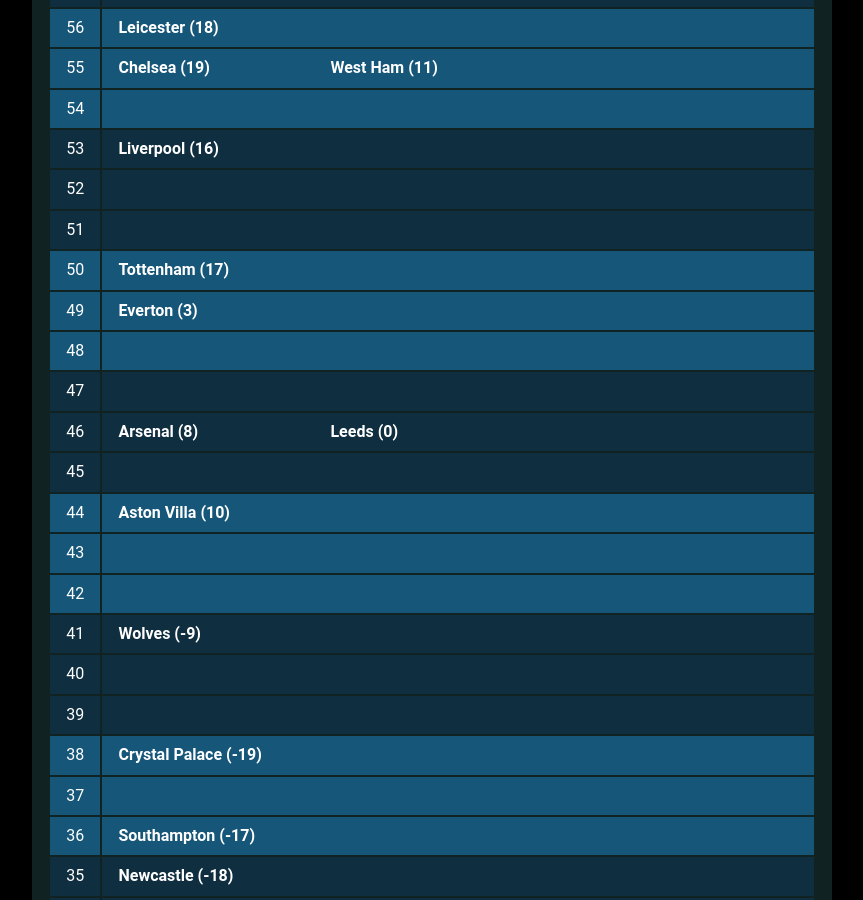
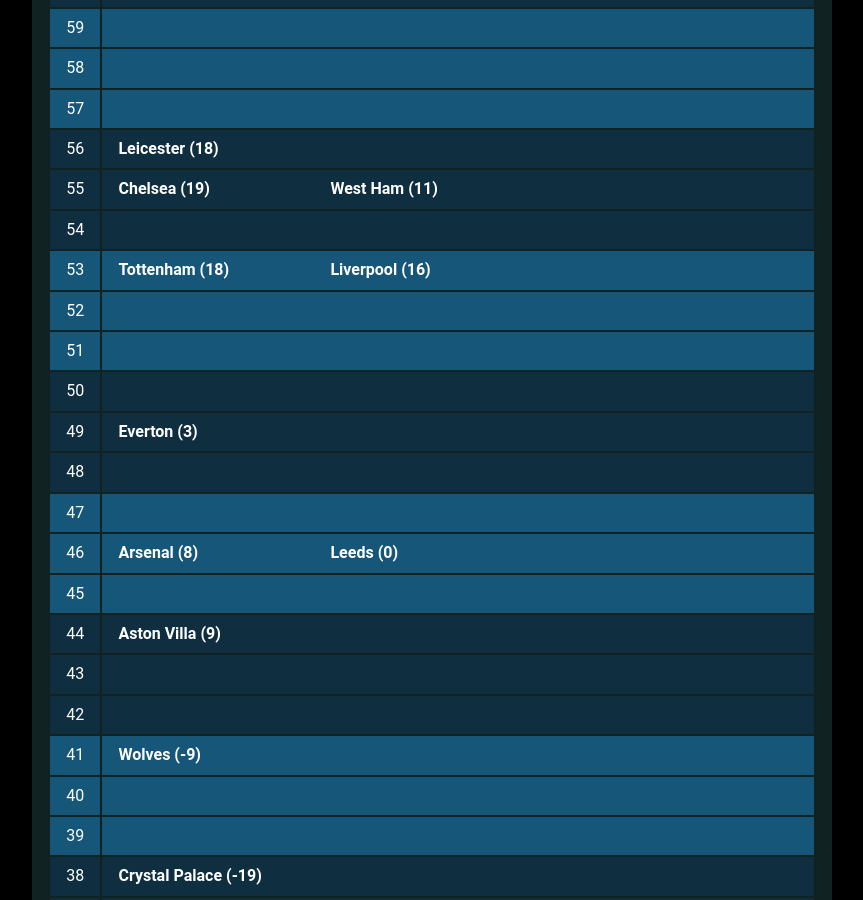
Before and after one commit to muru/muru.github.io, a Jekyll site: the page built from resources.md, in a window 1280 px wide and 900 px high, scrolled down 2204 px. Shown: the whole window, without its empty margins (208-1071 px from the left). Built offline with Jekyll 4.4.1, drawn with Linux system fonts in a browser that asks for light colours; some web fonts are replaced; some of the changed text lies outside the part shown.

Commit message:
updated cann-table: Fri 23 Apr 00:04:18 JST 2021

```diff
--- a/cann-table.html
+++ b/cann-table.html
@@ -1,329 +1,344 @@
 <table id="cann-table">
 <thead> <th> Pts </th> <th> Clubs (GD) </th> </thead>
 	<tr class="cann-row-1">
-		<td class="cann-point"> 74 </td>
+		<td class="cann-point"> 77 </td>
 		<td class="cann-clubs">
-			<span class="club-name"> Man City (44) </span>
+			<span class="club-name"> Man City (45) </span>
 		</td>
  	</tr>
 	<tr class="cann-row-1">
+		<td class="cann-point"> 76 </td>
+		<td class="cann-clubs">
+		</td>
+ 	</tr>
+	<tr class="cann-row-1">
+		<td class="cann-point"> 75 </td>
+		<td class="cann-clubs">
+		</td>
+ 	</tr>
+	<tr class="cann-row-2">
+		<td class="cann-point"> 74 </td>
+		<td class="cann-clubs">
+		</td>
+ 	</tr>
+	<tr class="cann-row-2">
 		<td class="cann-point"> 73 </td>
 		<td class="cann-clubs">
 		</td>
  	</tr>
-	<tr class="cann-row-1">
+	<tr class="cann-row-2">
 		<td class="cann-point"> 72 </td>
 		<td class="cann-clubs">
 		</td>
  	</tr>
-	<tr class="cann-row-2">
+	<tr class="cann-row-1">
 		<td class="cann-point"> 71 </td>
 		<td class="cann-clubs">
 		</td>
  	</tr>
-	<tr class="cann-row-2">
+	<tr class="cann-row-1">
 		<td class="cann-point"> 70 </td>
 		<td class="cann-clubs">
 		</td>
  	</tr>
-	<tr class="cann-row-2">
+	<tr class="cann-row-1">
 		<td class="cann-point"> 69 </td>
 		<td class="cann-clubs">
 		</td>
  	</tr>
-	<tr class="cann-row-1">
+	<tr class="cann-row-2">
 		<td class="cann-point"> 68 </td>
 		<td class="cann-clubs">
 		</td>
  	</tr>
-	<tr class="cann-row-1">
+	<tr class="cann-row-2">
 		<td class="cann-point"> 67 </td>
 		<td class="cann-clubs">
 		</td>
  	</tr>
-	<tr class="cann-row-1">
+	<tr class="cann-row-2">
 		<td class="cann-point"> 66 </td>
 		<td class="cann-clubs">
 			<span class="club-name"> Man Utd (29) </span>
 		</td>
  	</tr>
-	<tr class="cann-row-2">
+	<tr class="cann-row-1">
 		<td class="cann-point"> 65 </td>
 		<td class="cann-clubs">
 		</td>
  	</tr>
-	<tr class="cann-row-2">
+	<tr class="cann-row-1">
 		<td class="cann-point"> 64 </td>
 		<td class="cann-clubs">
 		</td>
  	</tr>
-	<tr class="cann-row-2">
+	<tr class="cann-row-1">
 		<td class="cann-point"> 63 </td>
 		<td class="cann-clubs">
 		</td>
  	</tr>
-	<tr class="cann-row-1">
+	<tr class="cann-row-2">
 		<td class="cann-point"> 62 </td>
 		<td class="cann-clubs">
 		</td>
  	</tr>
-	<tr class="cann-row-1">
+	<tr class="cann-row-2">
 		<td class="cann-point"> 61 </td>
 		<td class="cann-clubs">
 		</td>
  	</tr>
-	<tr class="cann-row-1">
+	<tr class="cann-row-2">
 		<td class="cann-point"> 60 </td>
 		<td class="cann-clubs">
 		</td>
  	</tr>
-	<tr class="cann-row-2">
+	<tr class="cann-row-1">
 		<td class="cann-point"> 59 </td>
 		<td class="cann-clubs">
 		</td>
  	</tr>
-	<tr class="cann-row-2">
+	<tr class="cann-row-1">
 		<td class="cann-point"> 58 </td>
 		<td class="cann-clubs">
 		</td>
  	</tr>
-	<tr class="cann-row-2">
+	<tr class="cann-row-1">
 		<td class="cann-point"> 57 </td>
 		<td class="cann-clubs">
 		</td>
  	</tr>
-	<tr class="cann-row-1">
+	<tr class="cann-row-2">
 		<td class="cann-point"> 56 </td>
 		<td class="cann-clubs">
 			<span class="club-name"> Leicester (18) </span>
 		</td>
  	</tr>
-	<tr class="cann-row-1">
+	<tr class="cann-row-2">
 		<td class="cann-point"> 55 </td>
 		<td class="cann-clubs">
 			<span class="club-name"> Chelsea (19) </span>
 			<span class="club-name"> West Ham (11) </span>
 		</td>
  	</tr>
-	<tr class="cann-row-1">
+	<tr class="cann-row-2">
 		<td class="cann-point"> 54 </td>
 		<td class="cann-clubs">
 		</td>
  	</tr>
-	<tr class="cann-row-2">
+	<tr class="cann-row-1">
 		<td class="cann-point"> 53 </td>
 		<td class="cann-clubs">
+			<span class="club-name"> Tottenham (18) </span>
 			<span class="club-name"> Liverpool (16) </span>
 		</td>
  	</tr>
-	<tr class="cann-row-2">
+	<tr class="cann-row-1">
 		<td class="cann-point"> 52 </td>
 		<td class="cann-clubs">
 		</td>
  	</tr>
-	<tr class="cann-row-2">
+	<tr class="cann-row-1">
 		<td class="cann-point"> 51 </td>
 		<td class="cann-clubs">
 		</td>
  	</tr>
-	<tr class="cann-row-1">
+	<tr class="cann-row-2">
 		<td class="cann-point"> 50 </td>
 		<td class="cann-clubs">
-			<span class="club-name"> Tottenham (17) </span>
 		</td>
  	</tr>
-	<tr class="cann-row-1">
+	<tr class="cann-row-2">
 		<td class="cann-point"> 49 </td>
 		<td class="cann-clubs">
 			<span class="club-name"> Everton (3) </span>
 		</td>
  	</tr>
-	<tr class="cann-row-1">
+	<tr class="cann-row-2">
 		<td class="cann-point"> 48 </td>
 		<td class="cann-clubs">
 		</td>
  	</tr>
-	<tr class="cann-row-2">
+	<tr class="cann-row-1">
 		<td class="cann-point"> 47 </td>
 		<td class="cann-clubs">
 		</td>
  	</tr>
-	<tr class="cann-row-2">
+	<tr class="cann-row-1">
 		<td class="cann-point"> 46 </td>
 		<td class="cann-clubs">
 			<span class="club-name"> Arsenal (8) </span>
 			<span class="club-name"> Leeds (0) </span>
 		</td>
  	</tr>
-	<tr class="cann-row-2">
+	<tr class="cann-row-1">
 		<td class="cann-point"> 45 </td>
 		<td class="cann-clubs">
 		</td>
  	</tr>
-	<tr class="cann-row-1">
+	<tr class="cann-row-2">
 		<td class="cann-point"> 44 </td>
 		<td class="cann-clubs">
-			<span class="club-name"> Aston Villa (10) </span>
+			<span class="club-name"> Aston Villa (9) </span>
 		</td>
  	</tr>
-	<tr class="cann-row-1">
+	<tr class="cann-row-2">
 		<td class="cann-point"> 43 </td>
 		<td class="cann-clubs">
 		</td>
  	</tr>
-	<tr class="cann-row-1">
+	<tr class="cann-row-2">
 		<td class="cann-point"> 42 </td>
 		<td class="cann-clubs">
 		</td>
  	</tr>
-	<tr class="cann-row-2">
+	<tr class="cann-row-1">
 		<td class="cann-point"> 41 </td>
 		<td class="cann-clubs">
 			<span class="club-name"> Wolves (-9) </span>
 		</td>
  	</tr>
-	<tr class="cann-row-2">
+	<tr class="cann-row-1">
 		<td class="cann-point"> 40 </td>
 		<td class="cann-clubs">
 		</td>
  	</tr>
-	<tr class="cann-row-2">
+	<tr class="cann-row-1">
 		<td class="cann-point"> 39 </td>
 		<td class="cann-clubs">
 		</td>
  	</tr>
-	<tr class="cann-row-1">
+	<tr class="cann-row-2">
 		<td class="cann-point"> 38 </td>
 		<td class="cann-clubs">
 			<span class="club-name"> Crystal Palace (-19) </span>
 		</td>
  	</tr>
-	<tr class="cann-row-1">
+	<tr class="cann-row-2">
 		<td class="cann-point"> 37 </td>
 		<td class="cann-clubs">
 		</td>
  	</tr>
-	<tr class="cann-row-1">
+	<tr class="cann-row-2">
 		<td class="cann-point"> 36 </td>
 		<td class="cann-clubs">
-			<span class="club-name"> Southampton (-17) </span>
+			<span class="club-name"> Southampton (-18) </span>
 		</td>
  	</tr>
-	<tr class="cann-row-2">
+	<tr class="cann-row-1">
 		<td class="cann-point"> 35 </td>
 		<td class="cann-clubs">
 			<span class="club-name"> Newcastle (-18) </span>
 		</td>
  	</tr>
-	<tr class="cann-row-2">
+	<tr class="cann-row-1">
 		<td class="cann-point"> 34 </td>
 		<td class="cann-clubs">
 			<span class="club-name"> Brighton (-5) </span>
 		</td>
  	</tr>
-	<tr class="cann-row-2">
+	<tr class="cann-row-1">
 		<td class="cann-point"> 33 </td>
 		<td class="cann-clubs">
 			<span class="club-name"> Burnley (-19) </span>
 		</td>
  	</tr>
-	<tr class="cann-row-1">
+	<tr class="cann-row-2">
 		<td class="cann-point"> 32 </td>
 		<td class="cann-clubs">
 		</td>
  	</tr>
-	<tr class="cann-row-1">
+	<tr class="cann-row-2">
 		<td class="cann-point"> 31 </td>
 		<td class="cann-clubs">
 		</td>
  	</tr>
-	<tr class="cann-row-1">
+	<tr class="cann-row-2">
 		<td class="cann-point"> 30 </td>
 		<td class="cann-clubs">
 		</td>
  	</tr>
-	<tr class="cann-row-2">
+	<tr class="cann-row-1">
 		<td class="cann-point"> 29 </td>
 		<td class="cann-clubs">
 		</td>
  	</tr>
-	<tr class="cann-row-2">
+	<tr class="cann-row-1">
 		<td class="cann-point"> 28 </td>
 		<td class="cann-clubs">
 		</td>
  	</tr>
-	<tr class="cann-row-2">
+	<tr class="cann-row-1">
 		<td class="cann-point"> 27 </td>
 		<td class="cann-clubs">
 			<span class="club-name"> Fulham (-18) </span>
 		</td>
  	</tr>
-	<tr class="cann-row-1">
+	<tr class="cann-row-2">
 		<td class="cann-point"> 26 </td>
 		<td class="cann-clubs">
 		</td>
  	</tr>
-	<tr class="cann-row-1">
+	<tr class="cann-row-2">
 		<td class="cann-point"> 25 </td>
 		<td class="cann-clubs">
 		</td>
  	</tr>
-	<tr class="cann-row-1">
+	<tr class="cann-row-2">
 		<td class="cann-point"> 24 </td>
 		<td class="cann-clubs">
 			<span class="club-name"> West Brom (-31) </span>
 		</td>
  	</tr>
-	<tr class="cann-row-2">
+	<tr class="cann-row-1">
 		<td class="cann-point"> 23 </td>
 		<td class="cann-clubs">
 		</td>
  	</tr>
-	<tr class="cann-row-2">
+	<tr class="cann-row-1">
 		<td class="cann-point"> 22 </td>
 		<td class="cann-clubs">
 		</td>
  	</tr>
-	<tr class="cann-row-2">
+	<tr class="cann-row-1">
 		<td class="cann-point"> 21 </td>
 		<td class="cann-clubs">
 		</td>
  	</tr>
-	<tr class="cann-row-1">
+	<tr class="cann-row-2">
 		<td class="cann-point"> 20 </td>
 		<td class="cann-clubs">
 		</td>
  	</tr>
-	<tr class="cann-row-1">
+	<tr class="cann-row-2">
 		<td class="cann-point"> 19 </td>
 		<td class="cann-clubs">
 		</td>
  	</tr>
-	<tr class="cann-row-1">
+	<tr class="cann-row-2">
 		<td class="cann-point"> 18 </td>
 		<td class="cann-clubs">
 		</td>
  	</tr>
-	<tr class="cann-row-2">
+	<tr class="cann-row-1">
 		<td class="cann-point"> 17 </td>
 		<td class="cann-clubs">
 		</td>
  	</tr>
-	<tr class="cann-row-2">
+	<tr class="cann-row-1">
 		<td class="cann-point"> 16 </td>
 		<td class="cann-clubs">
 		</td>
  	</tr>
-	<tr class="cann-row-2">
+	<tr class="cann-row-1">
 		<td class="cann-point"> 15 </td>
 		<td class="cann-clubs">
 		</td>
  	</tr>
-	<tr class="cann-row-1">
+	<tr class="cann-row-2">
 		<td class="cann-point"> 14 </td>
 		<td class="cann-clubs">
 			<span class="club-name"> Sheff Utd (-39) </span>
 		</td>
  	</tr>
 </table>
-<span id="cann-gen-note"> Generated on  Thursday, 22 April 2021 at 00:01 JST. </span>
+<span id="cann-gen-note"> Generated on  Friday, 23 April 2021 at 00:04 JST. </span>
```
